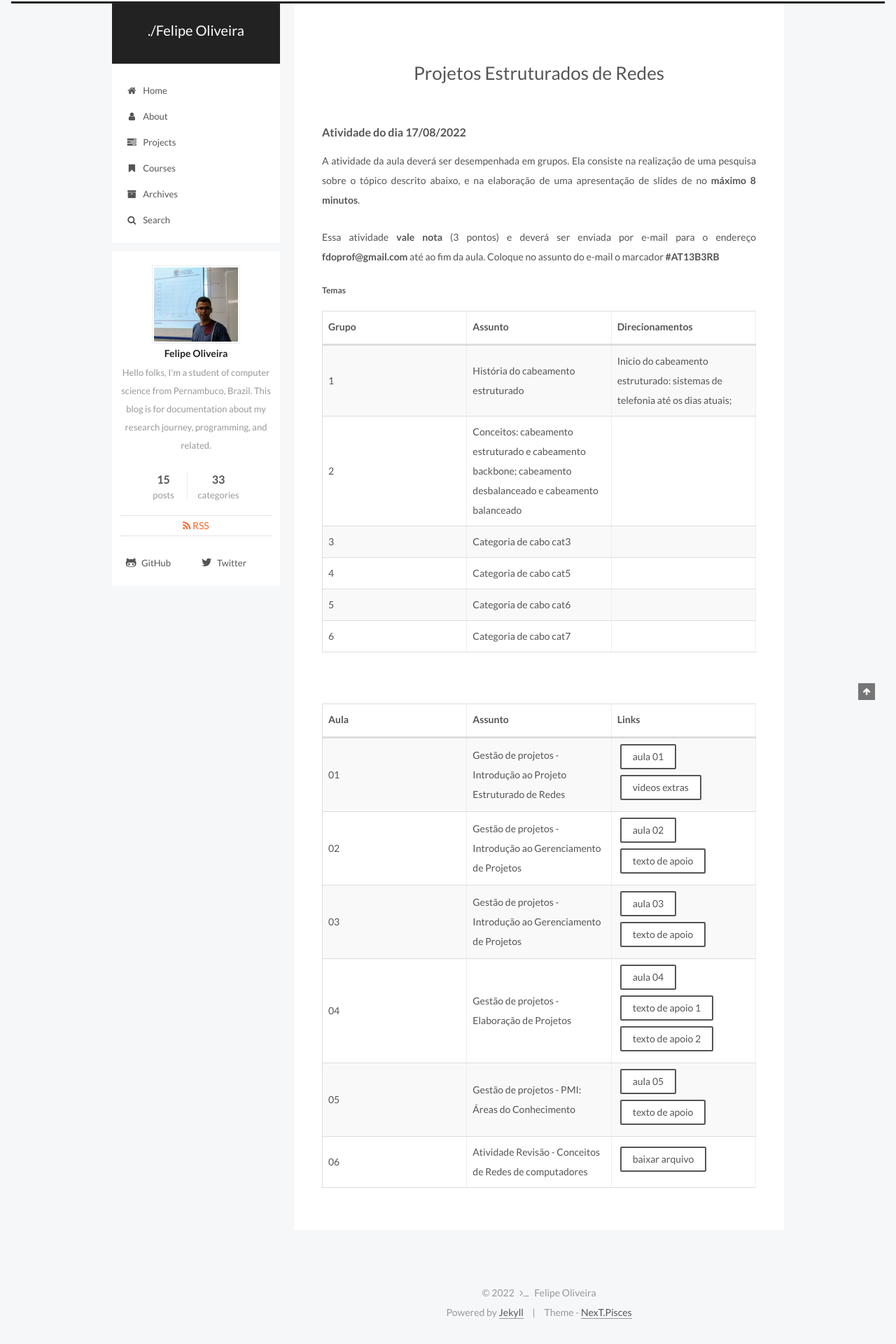
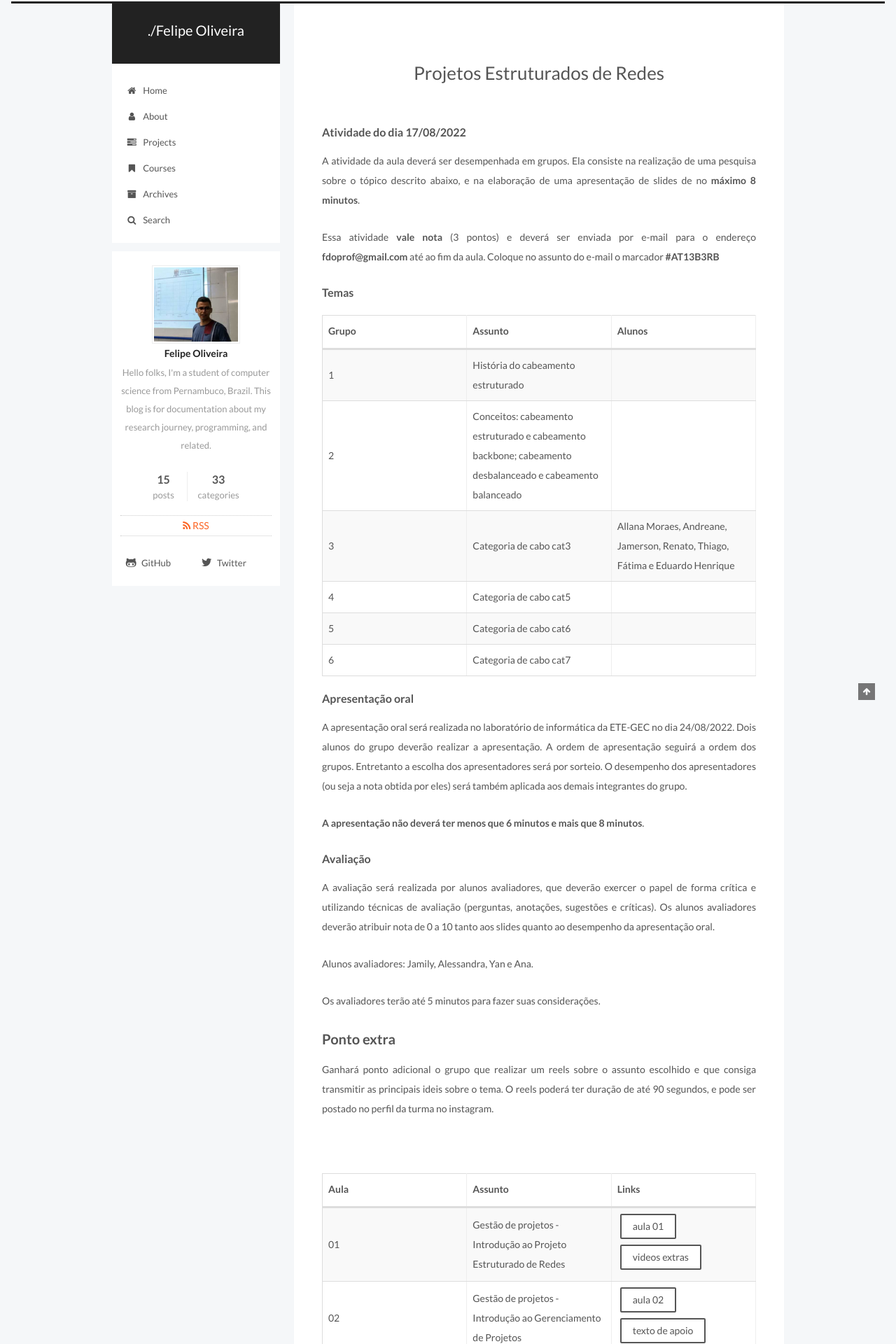
Before and after one commit to fdoliv/fdoliv.github.io, a Jekyll site: the page built from courses/per/index.md, in a window 1280 px wide. Shown: the top 1920 px of the page at 70% size. Built offline with Jekyll 4.4.1, drawn with Linux system fonts in a browser that asks for light colours.

Commit message:
Dados sobre a atividade

```diff
--- a/courses/per/index.md
+++ b/courses/per/index.md
@@ -15,18 +15,36 @@ A atividade da aula deverá ser desempenhada em grupos. Ela consiste na realiza
 
 Essa atividade **vale nota** (3 pontos) e deverá ser enviada por e-mail para o endereço **fdoprof@gmail.com** até ao fim da aula. Coloque no assunto do e-mail o marcador **#AT13B3RB**
 
-###### Temas
+#### Temas
 
-| Grupo | Assunto | Direcionamentos
+| Grupo | Assunto | Alunos
 | -- | --- | ----------- |
-| 1 | História do cabeamento estruturado | Inicio do cabeamento estruturado: sistemas de telefonia até os dias atuais;  |
-| 2 | Conceitos: cabeamento estruturado e cabeamento backbone; cabeamento desbalanceado e cabeamento balanceado |
-| 3 | Categoria de cabo cat3 | |
+| 1 | História do cabeamento estruturado |   |
+| 2 | Conceitos: cabeamento estruturado e cabeamento backbone; cabeamento desbalanceado e cabeamento balanceado | |
+| 3 | Categoria de cabo cat3 | Allana Moraes, Andreane, Jamerson, Renato, Thiago, Fátima e Eduardo Henrique |
 | 4 | Categoria de cabo cat5 | |
 | 5 | Categoria de cabo cat6 | |
 | 6 | Categoria de cabo cat7 | |
 
+#### Apresentação oral
 
+A apresentação oral será realizada no laboratório de informática da ETE-GEC no dia 24/08/2022. Dois alunos do grupo deverão realizar a apresentação. A ordem de apresentação seguirá a ordem dos grupos. Entretanto a escolha dos apresentadores será por sorteio. O desempenho dos apresentadores (ou seja a nota obtida por eles) será também aplicada aos demais integrantes do grupo.
+
+**A apresentação não deverá ter menos que 6 minutos e mais que 8 minutos**.
+
+#### Avaliação
+
+A avaliação será realizada por alunos avaliadores, que deverão exercer o papel de forma crítica e utilizando técnicas de avaliação (perguntas, anotações, sugestões e críticas). Os alunos avaliadores deverão atribuir nota de 0 a 10 tanto aos slides quanto ao desempenho da apresentação oral.
+
+Alunos avaliadores: Jamily, Alessandra, Yan e Ana.
+
+Os avaliadores terão até 5 minutos para fazer suas considerações.
+
+
+
+## Ponto extra
+
+Ganhará ponto adicional o grupo que realizar um reels sobre o assunto escolhido e que consiga transmitir as principais ideis sobre o tema. O reels poderá ter duração de até 90 segundos, e pode ser postado no perfil da turma no instagram.
 
 <br/>
 
```
